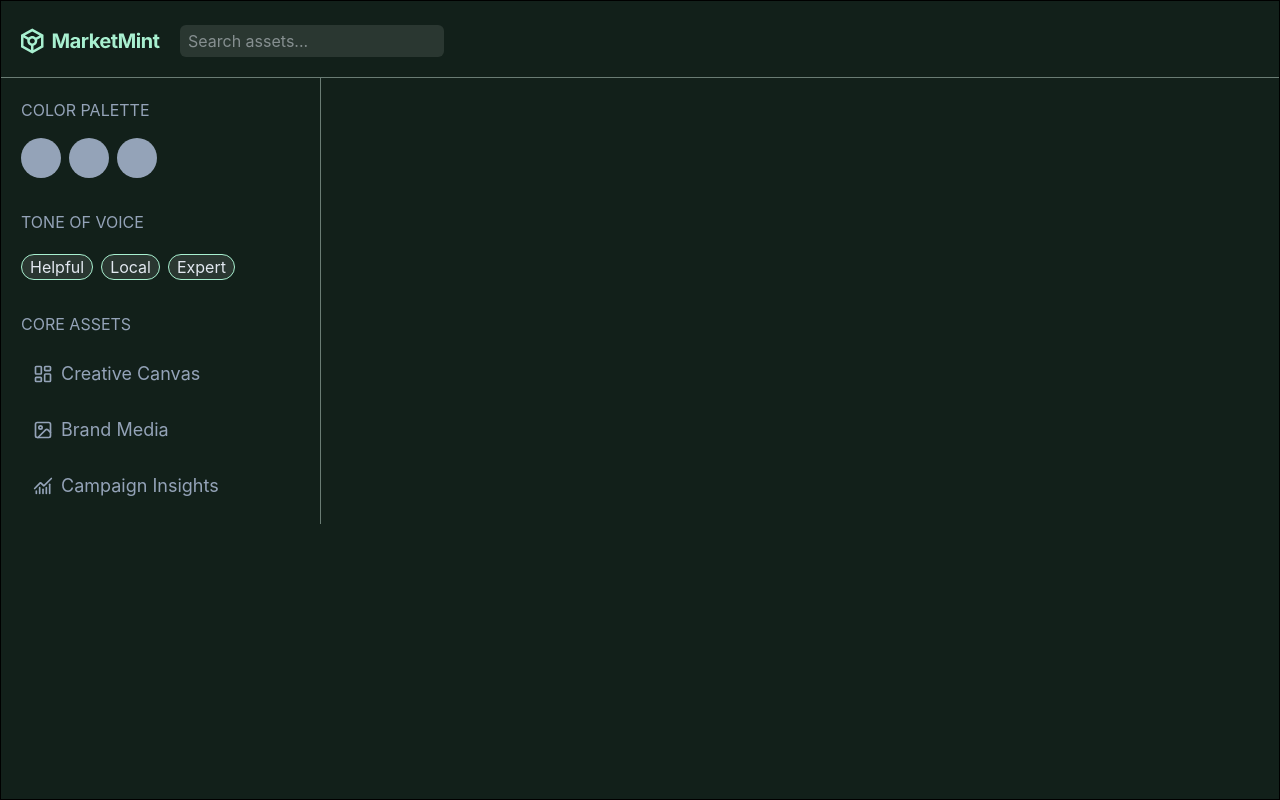
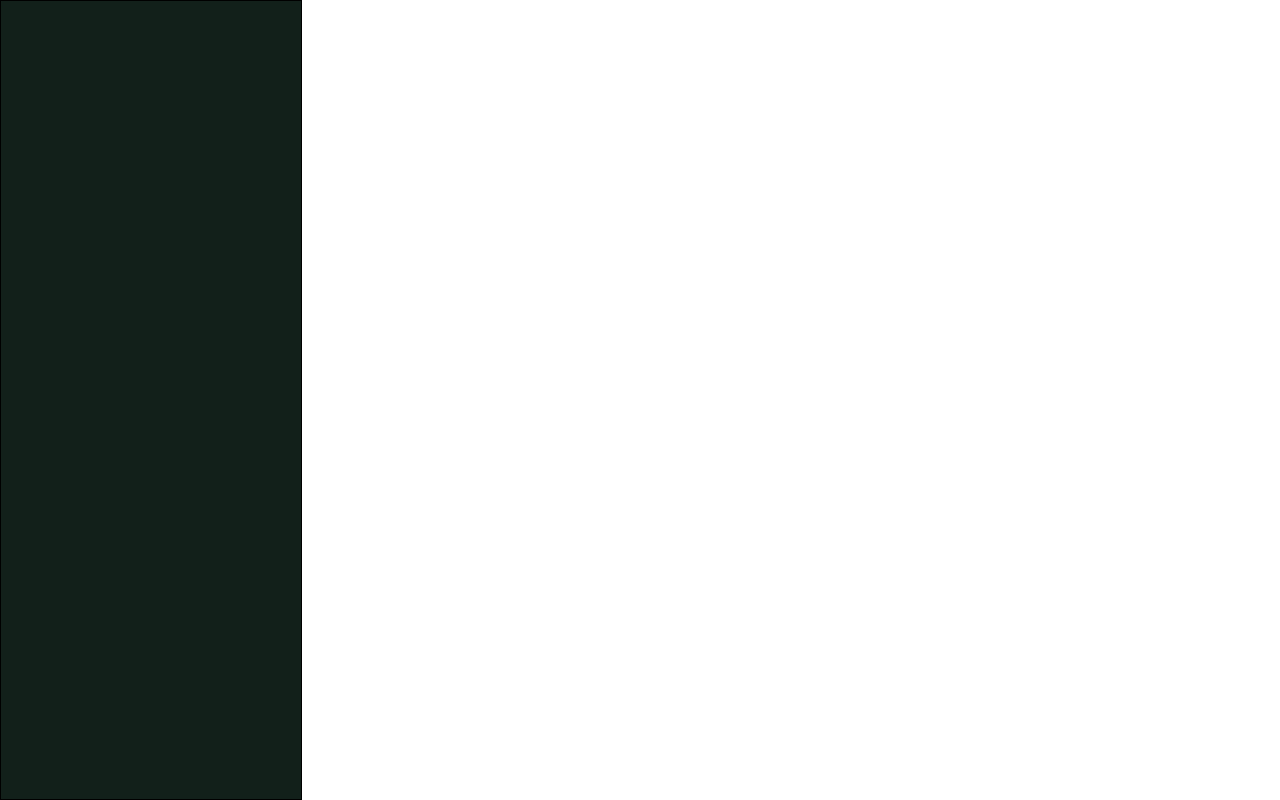
Before and after one commit to Ntsakelo-Makhuvele/marketmint-frontend, a React (Vite) app: page / in a window 1280 px wide. Built offline with nearby package versions, Linux system fonts and the light colour scheme.

Commit message:
feat(ui): create responsive dashboard layout

```diff
--- a/package.json
+++ b/package.json
@@ -10,6 +10,9 @@
     "preview": "vite preview"
   },
   "dependencies": {
+    "@emotion/react": "^11.14.0",
+    "@emotion/styled": "^11.14.1",
+    "@mui/material": "^7.3.9",
     "@tailwindcss/vite": "^4.2.1",
     "axios": "^1.13.6",
     "lucide-react": "^0.577.0",
--- a/src/App.tsx
+++ b/src/App.tsx
@@ -1,6 +1,8 @@
 import { Route, Routes } from "react-router-dom"
 import DashboardLayout from "./layout/DashboardLayout"
-import CreateiveCanvas from "./pages/CreativeCanvas"
+// import DashboardLayout from "./layout/DashboardLayout"
+// import CreateiveCanvas from "./pages/CreativeCanvas"
+// import BrandMedia from "./pages/BrandMedia"
 
 
 
@@ -9,9 +11,11 @@ function App() {
 
   return (
       <Routes>
-        <Route path="/" element={<DashboardLayout />}>
+        {/* <Route path="/" element={<DashboardLayout />}>
            <Route path="/creative-canvas" element={<CreateiveCanvas />} />
-        </Route>
+           <Route path="/brand-media" element={<BrandMedia />} />
+        </Route> */}
+        <Route path="/" element={<DashboardLayout />} />
       </Routes>
   )
 }
--- a/src/index.css
+++ b/src/index.css
@@ -12,6 +12,7 @@
     --cta-fill:rgba(168, 240, 208, 0.1);
     --transparent-fill:rgba(0, 0, 0, 0.4);
     --card-fill:#1A2E26;
+    --asset-description-fill:rgba(30, 41, 59, 1);
 
   }
 
@@ -27,4 +28,5 @@
   --color-card-fill:var(--card-fill);
   --color-response-fill:var(--fill);
   --color-message-fill:var(--cta-fill);
+  --color-asset-description-fill:var(--asset-description-fill);
 }
--- a/src/layout/DashboardLayout.tsx
+++ b/src/layout/DashboardLayout.tsx
@@ -1,50 +1,20 @@
-import logo from '../assets/logo.svg'
-import { LayoutDashboard, Image, ChartNoAxesCombined } from 'lucide-react'
-import { Link, Outlet } from 'react-router-dom'
+import { Menu } from 'lucide-react'
+import { Outlet } from 'react-router-dom';
 
 const DashboardLayout = () => {
+
+
+
    return (
-        <div className="min-h-[100vh] h-full border bg-background">
-         <div className='grid grid-cols-2 mt-1 p-5 border-b-1 border-border'>
-            <div className='flex items-center'>
-               <img src={logo} alt="logo" className='inline' />
-               <input type="text" placeholder='Search assets...' className='inline ml-5 h-8 rounded-md text-secondary-text bg-fill p-2' />
+      <div className="">
+         <div className="grid md:grid-cols-12 gap-6 grid-cols-1">
+            <div className="2xl:col-span-2 md:col-span-3 h-[100vh] border bg-background p-5 hidden md:grid">
+
             </div>
+            <div className="border p-2 block md:hidden ">
+               <Menu />
             </div>
-         <div className='grid md:grid-cols-12 grid-cols-1 h-full'>
-            <div className='col-span-3 p-5 border-r border-r-border'>
-               <section>
-                  <p className='text-description-text'>COLOR PALETTE</p>
-                  <div className='flex gap-2  mt-2'>
-                     <div className='h-10 w-10 rounded-full bg-description-text mt-2 mb-3'></div>
-                     <div className='h-10 w-10 rounded-full bg-description-text mt-2'></div>
-                     <div className='h-10 w-10 rounded-full bg-description-text mt-2'></div>
-                  </div>
-               </section>
-               <section className='mt-5'>
-                  <p className='text-description-text'>TONE OF VOICE</p>
-                  <div className='mt-5'>
-                     <div className='inline-block mr-2 text-secondary-text bg-fill px-2 rounded-full border border-cta-text'>Helpful</div>
-                     <div className='inline-block mr-2 text-secondary-text bg-fill px-2 rounded-full border border-cta-text'>Local</div>
-                     <div className='inline-block text-secondary-text bg-fill px-2 rounded-full border border-cta-text'>Expert</div>
-                  </div>
-               </section>
-               <section className='mt-8'>
-                  <p className='text-description-text'>CORE ASSETS</p>
-                  <div className='mt-5'>
-                     <Link to="/creative-canvas" className='mb-5 flex items-center p-1 px-3 rounded-md  text-description-text  focus:bg-cta-fill focus:text-cta-text'>
-                        <LayoutDashboard className='inline w-5 mr-2' /><span className='text-lg'>Creative Canvas</span>
-                     </Link>
-                     <Link to="/" className='mb-5 flex items-center p-1 px-3 rounded-md text-description-text focus:bg-cta-fill focus:text-cta-text'>
-                        <Image className='inline w-5 mr-2' /><span className='text-lg'>Brand Media</span>
-                     </Link>
-                     <Link to="/" className='flex items-center p-1 px-3 rounded-md text-description-text focus:bg-cta-fill focus:text-cta-text'>
-                        <ChartNoAxesCombined className='inline w-5 mr-2' /><span className='text-lg'>Campaign Insights</span>
-                     </Link>
-                  </div>
-               </section>
-            </div>
-            <div className='col-span-9'>
+            <div className='md:col-span-9 2xl:col-span-10'>
                 <Outlet />
             </div>
          </div>
--- a/src/pages/CreativeCanvas.tsx
+++ /dev/null
@@ -1,60 +0,0 @@
-import { Sparkles } from "lucide-react"
-
-
-const CreateiveCanvas = () => {
-    return (
-        <div>
-              <div className='border-r border-r-border border-t-0 h-[100vh] grid grid-cols-12'>
-                   <div className="col-span-8 h-[100vh] border-r border-border p-5">
-                        <h3 className='text-white text-2xl'>Creative Canvas</h3>
-               <p className='text-description-text'>3 assets generated for your Spring campaign</p>
-               <div className="grid grid-cols-3 gap-4 mt-5">
-                  <div className='h-100 bg-card-fill rounded-md'>
-                     <p className='mt-3 ml-2 p-1 px-2  bg-transparent-fill w-[fit-content] text-white rounded-md'>Email</p>
-                  </div>
-                  <div className='h-100 bg-card-fill rounded-md'>
-
-                  </div>
-                  <div className='h-100 bg-card-fill rounded-md'>
-
-                  </div>
-               </div>
-                   </div>
-                   <div className='col-span-4'>
-                         <div className='p-5 border-b border-b-border'>
-                  <div className='flex items-center'>
-                     <Sparkles className='inline w-5 text-cta-text mr-2' />
-                     <h3 className='inline'> <span className='text-white text-xl'>Minty</span></h3>
-                  </div>
-                  <p className='text-description-text block'>Your AI creative assistant</p>
-               </div>
-               <div className='p-4'>
-                  <div className='response-container mb-5'>
-                     <div className='overflow-hidden'>
-                     <p className='text-left p-2 bg-response-fill text-white max-w-[90%] rounded-lg float-left'>I've generated a few options for your
-                        spring sale. How do they look? </p>
-                     </div>
-                        <p className='text-md text-description-text text-left block'>10:20 AM</p>
-                  </div>
-                  <div className='message-container mb-5'>
-                     <div className='overflow-hidden'>
-                     <p className='text-right p-2 bg-message-fill text-white max-w-[90%] rounded-lg float-right'>They're good, but maybe make the tone
-                        a bit more energetic?</p>
-                     </div>
-                       <p className='text-md text-description-text text-right block'>10:20 AM</p>
-                  </div>
-                  <div className='response-container mb-5'>
-                     <div className='overflow-hidden'>
-                     <p className='text-left p-2 bg-response-fill text-white max-w-[90%] rounded-lg float-left'>I've generated a few options for your
-                        spring sale. How do they look? </p>
-                     </div>
-                        <p className='text-md text-description-text text-left block'>10:20 AM</p>
-                  </div>
-               </div>
-                   </div>
-                </div>
-        </div>
-    )
-}
-
-export default CreateiveCanvas;
```
Also changed, not shown: src/assets/Container.png (added), 1 other file (tests, documents, lock files or other folders). Lines whose indentation alone changed are shown as unchanged.
